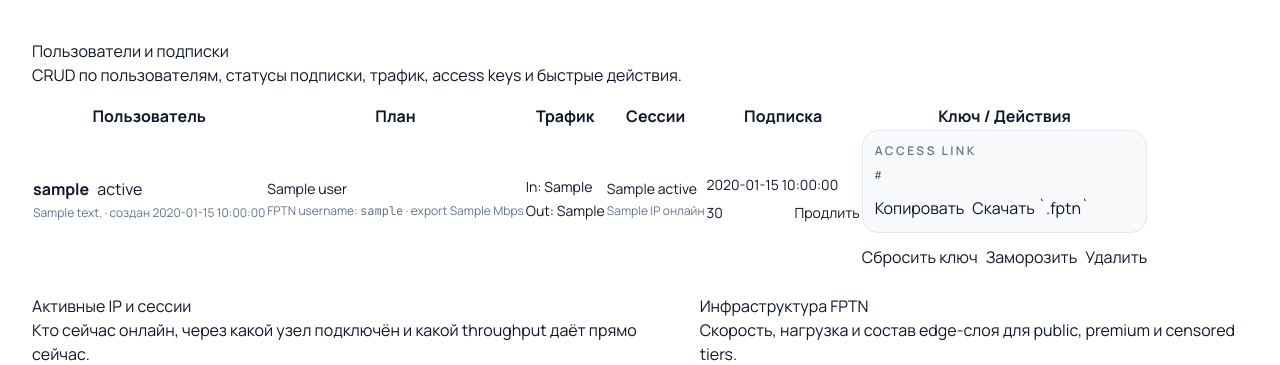
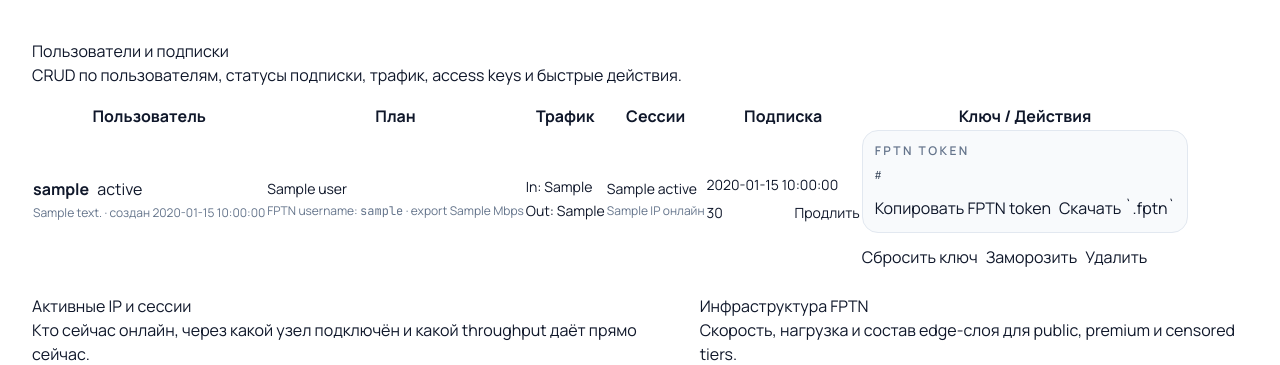
Before and after one commit to ASTRACAT2022/Phantom, a Python web app: template templates/index.html in a window 1280 px wide. Shown: the part 1744-2109 px from the top of the page. Run offline with Jinja, Linux system fonts and the light colour scheme; the template is opened without the code that fills it: most values are stand-ins (such as "Sample title", 1, 10 or a date in 2020); some libraries are stand-ins or nearby versions.

Commit message:
Make copy button explicit for FPTN token

```diff
--- a/templates/_users_table.html
+++ b/templates/_users_table.html
@@ -63,7 +63,7 @@
               {% if user.key %}
                 <div class="rounded-2xl border border-slate-200 bg-slate-50 p-3">
                   <div class="text-xs font-semibold uppercase tracking-[0.2em] text-slate-500">
-                    Access link
+                    FPTN token
                   </div>
                   <div class="mt-2 break-all font-mono text-[11px] text-slate-700">
                     {{ user.key.access_link }}
@@ -72,9 +72,9 @@
                     <button
                       class="btn btn-ghost"
                       type="button"
-                      onclick="copyText({{ user.key.access_link|tojson }})"
+                      onclick="copyText({{ user.key.access_link|tojson }}, 'FPTN token')"
                     >
-                      Копировать
+                      Копировать FPTN token
                     </button>
                     <a class="btn btn-ghost" href="/users/{{ user.id }}/config?v={{ (user.key.rotated_at or '')|replace(':', '')|replace('+', '-') }}">
                       Скачать `.fptn`
--- a/templates/base.html
+++ b/templates/base.html
@@ -116,11 +116,11 @@
       </div>
     </div>
     <script>
-      function copyText(value) {
+      function copyText(value, label = "текст") {
         navigator.clipboard.writeText(value).then(() => {
           const status = document.getElementById("clipboard-status");
           if (!status) return;
-          status.textContent = "Скопировано в буфер обмена.";
+          status.textContent = `Скопировано: ${label}.`;
           status.classList.remove("opacity-0");
           window.setTimeout(() => status.classList.add("opacity-0"), 2000);
         });
--- a/templates/index.html
+++ b/templates/index.html
@@ -314,7 +314,7 @@
                     {% if user.key %}
                       <div class="rounded-2xl border border-slate-200 bg-slate-50 p-3">
                         <div class="text-xs font-semibold uppercase tracking-[0.2em] text-slate-500">
-                          Access link
+                          FPTN token
                         </div>
                         <div class="mt-2 break-all font-mono text-[11px] text-slate-700">
                           {{ user.key.access_link }}
@@ -323,9 +323,9 @@
                           <button
                             class="btn btn-ghost"
                             type="button"
-                            onclick="copyText({{ user.key.access_link|tojson }})"
+                            onclick="copyText({{ user.key.access_link|tojson }}, 'FPTN token')"
                           >
-                            Копировать
+                            Копировать FPTN token
                           </button>
                           <a class="btn btn-ghost" href="/users/{{ user.id }}/config?v={{ (user.key.rotated_at or '')|replace(':', '')|replace('+', '-') }}">
                             Скачать `.fptn`
```
